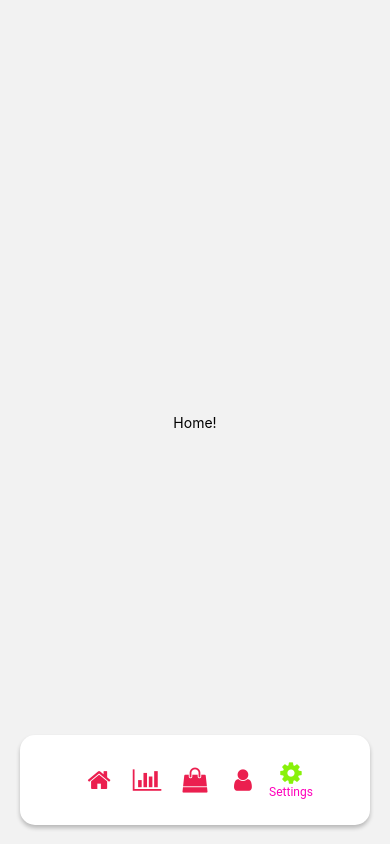
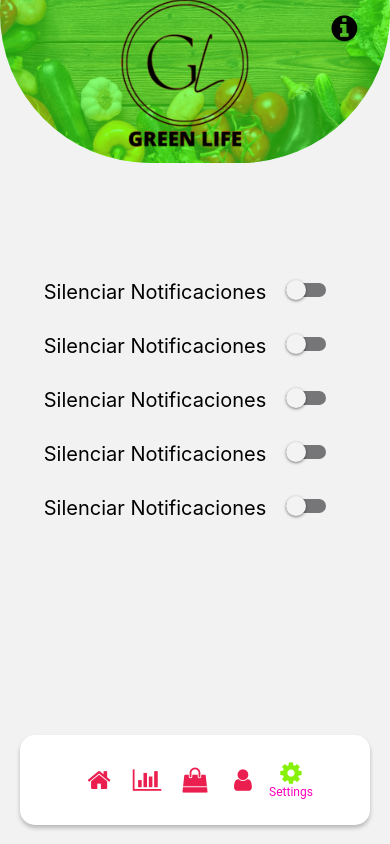
Before and after one commit to SalomeAdolfo/Green_life, a React Native app: screen /Settings in a window 390 px wide. Built offline with nearby package versions, Linux system fonts and the light colour scheme.

Commit message:
creación de settings

```diff
--- a/App.js
+++ b/App.js
@@ -3,11 +3,11 @@ import { Text, View ,Image, TouchableOpacity} from 'react-native';
 import { NavigationContainer } from '@react-navigation/native';
 import HomeStackScreen from './src/stacks/HomeStackScreen';
 import { createMaterialBottomTabNavigator } from '@react-navigation/material-bottom-tabs';
-import SettingsStackScreen from './src/stacks/RankigStackScreen';
+import RankingStackScreen from './src/stacks/RankigStackScreen';
 import  Icon  from 'react-native-vector-icons/FontAwesome';
 import LoginStack from './src/stacks/LoginStackScreen';
 import MarketStackScreen from './src/stacks/MarketStackScreen';
-
+import SettingsStackScreen from './src/stacks/SettingsStackScreen';
 
 function HomeScreen() {
   return (
@@ -36,7 +36,7 @@ export default function App() {
               <Icon name="home" size={25} style={{color: focused ? '#88F109' : '#EB1F4F'}}  />
           ),
         }}/>
-        <Tab.Screen name="Ranking" component={SettingsStackScreen} options={{
+        <Tab.Screen name="Ranking" component={RankingStackScreen} options={{
           tabBarIcon: ({focused}) =>(
             <Icon name='bar-chart-o' size={25} style={{color: focused ? '#88F109' : '#EB1F4F'}}/>
           ),
@@ -51,7 +51,7 @@ export default function App() {
             <Icon name='user' size={25} style={{color: focused ? '#88F109' : '#EB1F4F'}}/>
           ),
         }}/>
-        <Tab.Screen name='Settings' component={HomeScreen} options={{
+        <Tab.Screen name='Settings' component={SettingsStackScreen} options={{
           tabBarIcon: ({focused}) => (
             <Icon name='gear' size={25} style={{color: focused ? '#88F109' : '#EB1F4F'}} />
           ),
--- /dev/null
+++ b/src/screens/SettingsScreen.js
@@ -0,0 +1,95 @@
+import {View, Text, Switch} from 'react-native';
+import React, {useState} from 'react';
+import HeaderScreen from './HeaderScreen';
+import {Divider} from 'react-native-elements';
+
+const SettingsScreen = () => {
+  const [isEnabled, setIsEnabled] = useState(false);
+  const toggleSwitch = () => setIsEnabled(previousState => !previousState);
+  return (
+    <View style={{marginVertical: 10, flex: 1, bottom: 100}}>
+      <View style={{marginVertical: 110, height: 135}}>
+        <HeaderScreen />
+      </View>
+      <View
+        style={{
+          justifyContent: 'center',
+          alignItems: 'center',
+          flexDirection: 'column',
+          width: '100%'
+        }}>
+        <View style={{flexDirection: 'row', marginVertical: 15}}>
+          <Text style={{color: 'black', fontSize:20}}>Silenciar Notificaciones</Text>
+          <Switch
+            trackColor={{false: '#767577', true: '#81b0ff'}}
+            thumbColor={isEnabled ? '#f5dd4b' : '#f4f3f4'}
+            ios_backgroundColor="#3e3e3e"
+            onValueChange={toggleSwitch}
+            value={isEnabled}
+            style={{
+              marginHorizontal: 20
+            }}
+          />
+        </View>
+
+        <View style={{flexDirection: 'row', marginVertical: 15}}>
+          <Text style={{color: 'black', fontSize:20}}>Silenciar Notificaciones</Text>
+          <Switch
+            trackColor={{false: '#767577', true: '#81b0ff'}}
+            thumbColor={isEnabled ? '#f5dd4b' : '#f4f3f4'}
+            ios_backgroundColor="#3e3e3e"
+            onValueChange={toggleSwitch}
+            value={isEnabled}
+            style={{
+              marginHorizontal: 20
+            }}
+          />
+        </View>
+
+        <View style={{flexDirection: 'row', marginVertical: 15}}>
+          <Text style={{color: 'black', fontSize:20}}>Silenciar Notificaciones</Text>
+          <Switch
+            trackColor={{false: '#767577', true: '#81b0ff'}}
+            thumbColor={isEnabled ? '#f5dd4b' : '#f4f3f4'}
+            ios_backgroundColor="#3e3e3e"
+            onValueChange={toggleSwitch}
+            value={isEnabled}
+            style={{
+              marginHorizontal: 20
+            }}
+          />
+        </View>
+
+        <View style={{flexDirection: 'row', marginVertical: 15}}>
+          <Text style={{color: 'black', fontSize:20}}>Silenciar Notificaciones</Text>
+          <Switch
+            trackColor={{false: '#767577', true: '#81b0ff'}}
+            thumbColor={isEnabled ? '#f5dd4b' : '#f4f3f4'}
+            ios_backgroundColor="#3e3e3e"
+            onValueChange={toggleSwitch}
+            value={isEnabled}
+            style={{
+              marginHorizontal: 20
+            }}
+          />
+        </View>
+
+        <View style={{flexDirection: 'row', marginVertical: 15}}>
+          <Text style={{color: 'black', fontSize:20}}>Silenciar Notificaciones</Text>
+          <Switch
+          style={{
+            marginHorizontal: 20
+          }}
+            trackColor={{false: '#767577', true: '#81b0ff'}}
+            thumbColor={isEnabled ? '#f5dd4b' : '#f4f3f4'}
+            ios_backgroundColor="#3e3e3e"
+            onValueChange={toggleSwitch}
+            value={isEnabled}
+          />
+        </View>
+      </View>
+    </View>
+  );
+};
+
+export default SettingsScreen;
--- /dev/null
+++ b/src/stacks/SettingsStackScreen.js
@@ -0,0 +1,17 @@
+import React from "react";
+import { View, Text } from "react-native";
+import { createNativeStackNavigator } from "@react-navigation/native-stack";
+import SettingsScreen from "../screens/SettingsScreen";
+
+const SettingsStackScreen = () => {
+  const SettingsStack = createNativeStackNavigator();
+  return (
+    <SettingsStack.Navigator screenOptions={{
+      headerShown: false,
+    }}>
+      <SettingsStack.Screen name="Market" component={SettingsScreen} />
+    </SettingsStack.Navigator>
+  );
+};
+
+export default SettingsStackScreen;
```
Also changed, not shown: src/screens/SettingsScreen2.js (deleted, +0 -12 lines).
